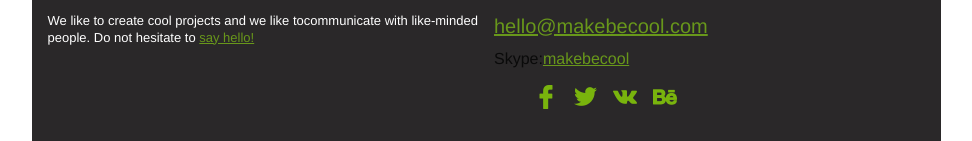
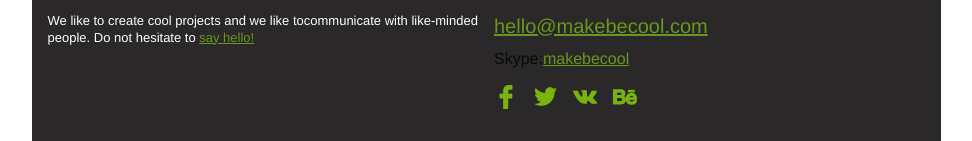
Before and after one commit to ShepotPatriot/MakeBeCool-v2, a plain HTML site: page index.html in a window 1280 px wide. Shown: the part 1451-1592 px from the top of the page, without its empty margins (154-1126 px from the left). Drawn offline with Linux system fonts and the light colour scheme.

Commit message:
Update index.html

```diff
--- a/index.html
+++ b/index.html
@@ -1545,7 +1545,7 @@ body.outlook p {
                                         		<a href="mailto:hello@makebecool.com">hello@makebecool.com</a>
                                         	</h5>
                                         	<p>Skype:<a href="skype:makebecool?call">makebecool</a></p>
-                                        	<menu class="vertical" style="display:flex;">
+                                        	<menu class="vertical" style="display:flex; padding: 0;">
 									        	<item style="text-align: right; padding: 0 8px 0 0;" href="#"><a href="https://www.facebook.com/MakeBeCool/"><img src="img/fb.png" alt="" /></a></item>
 									        	<item style="text-align: right; padding: 0 8px;" href="#"><a href="https://twitter.com/MakeBeCool?lang=ru"><img src="img/tw.png" alt="" /></a></item>
 									        	<item style="text-align: right; padding: 0 8px;" href="#"><a href="https://vk.com/makebecool"><img src="img/vk.png" alt="" /></a></item>
```
